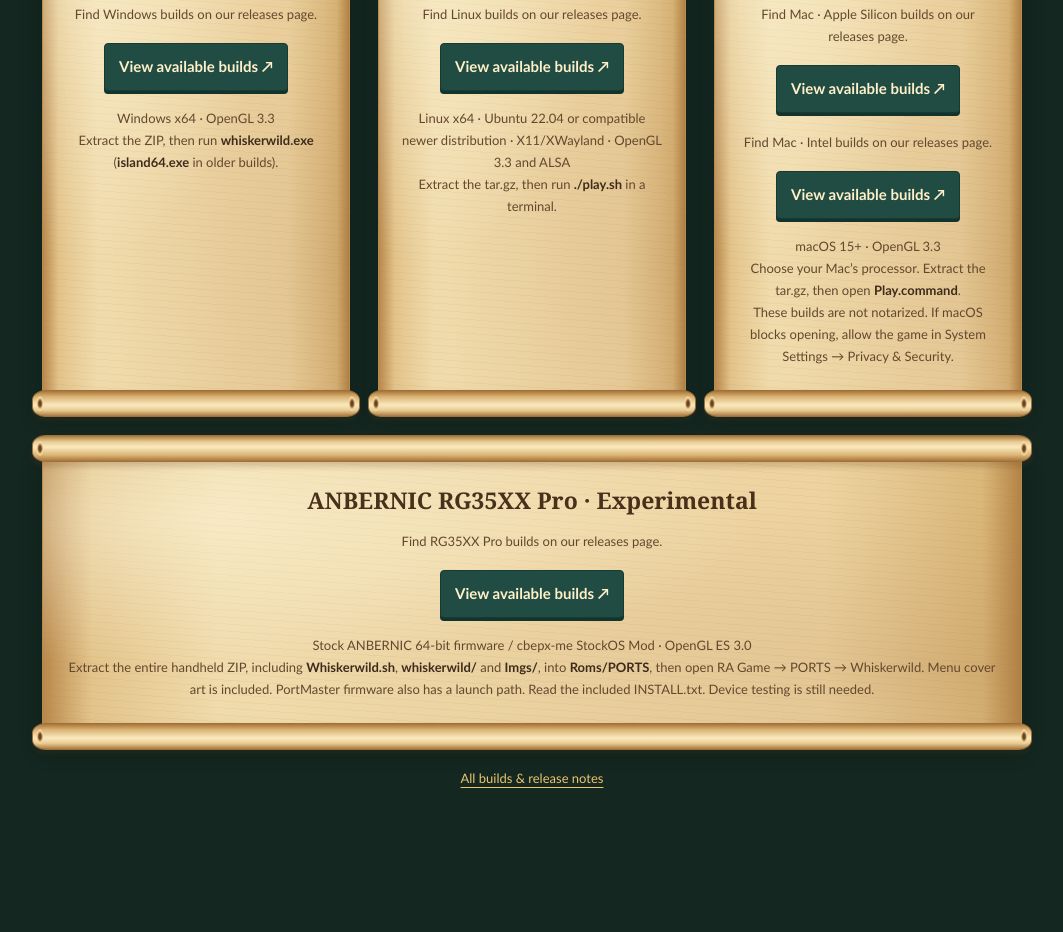
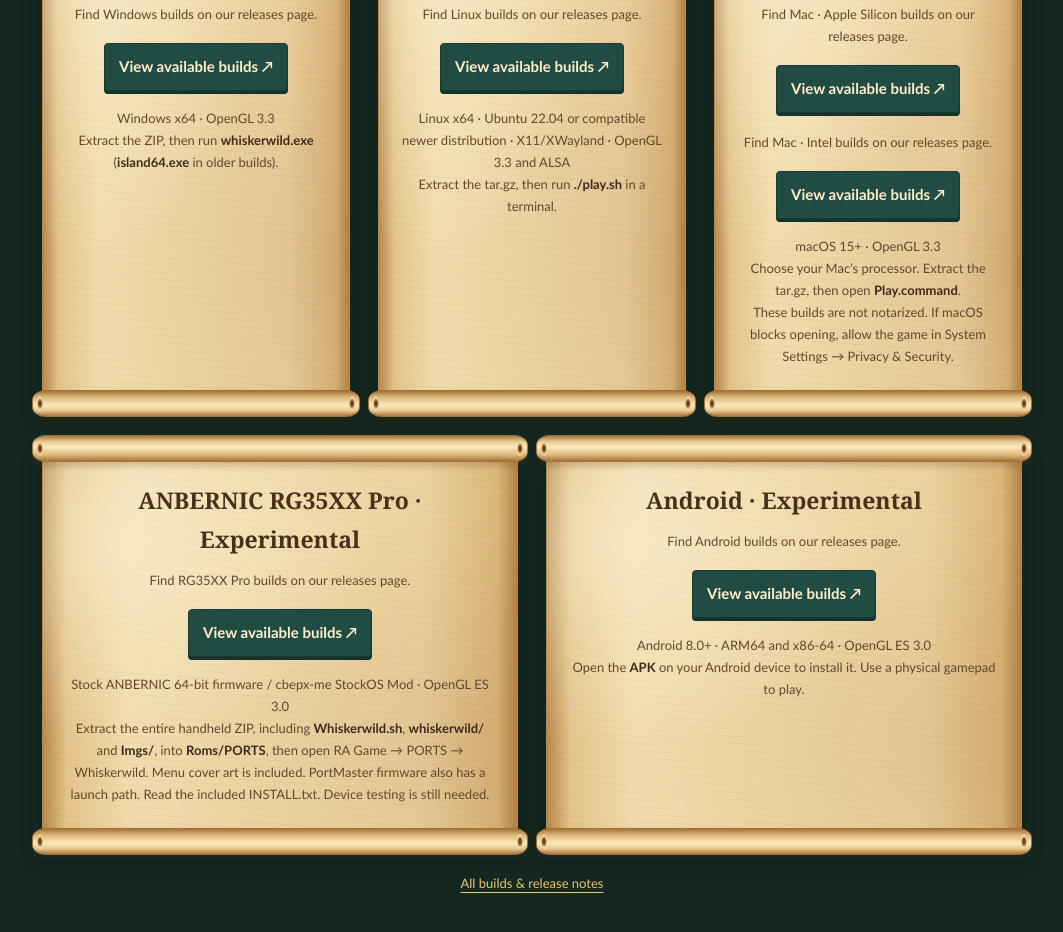
Before and after one commit to wurmmatthias/64-project-public-builds, a plain HTML site: page index.html in a window 1280 px wide. Shown: the part 1756-2688 px from the top of the page, without its empty margins (108-1171 px from the left). Before the commit the page ends 2602 px from the top, so only its background shows below. Drawn offline with Linux system fonts and the light colour scheme; no server answers.

Commit message:
Update Whiskerwild game page

```diff
--- a/downloads.mjs
+++ b/downloads.mjs
@@ -5,10 +5,11 @@ export const PLATFORMS = [
   { id: 'linux-x64', label: 'Linux', suffix: 'linux-x64.tar.gz' },
   { id: 'macos-arm64', label: 'Mac · Apple Silicon', suffix: 'macos-arm64.tar.gz' },
   { id: 'macos-x64', label: 'Mac · Intel', suffix: 'macos-x64.tar.gz' },
-  { id: 'rg35xx-pro-aarch64', label: 'RG35XX Pro', suffix: 'rg35xx-pro-aarch64.zip' }
+  { id: 'rg35xx-pro-aarch64', label: 'RG35XX Pro', suffix: 'rg35xx-pro-aarch64.zip' },
+  { id: 'android', label: 'Android', suffix: 'android.apk' }
 ];
 
-// Only offer matching runtime archives from our public repository.
+// Only offer matching build files from our public repository.
 export function platformAsset(release, platform = 'windows-x64') {
   const target = PLATFORMS.find(candidate => candidate.id === platform);
   if (!target || !/^v[0-9][A-Za-z0-9._-]*$/.test(release?.tag_name)) return undefined;
--- a/index.html
+++ b/index.html
@@ -50,7 +50,7 @@
 
     <div class="description">
       <p>A retro 3D adventure starring a little warrior cat. Explore ten procedurally generated islands, collect golden crystals, and take on goblins and bigger foes with sword and bow. Customize your cat or practise in Training.</p>
-      <p class="muted">In development · Windows · Linux · Mac · RG35XX Pro</p>
+      <p class="muted">In development · Windows · Linux · Mac · RG35XX Pro · Android</p>
     </div>
 
     <section class="builds" aria-labelledby="builds-title">
@@ -80,12 +80,20 @@
           <p class="install-note">macOS 15+ · OpenGL 3.3<br>Choose your Mac’s processor. Extract the tar.gz, then open <strong>Play.command</strong>.<br>These builds are not notarized. If macOS blocks opening, allow the game in System Settings → Privacy &amp; Security.</p>
         </section>
       </div>
+      <div class="platform-builds portable-builds">
         <section class="platform-build" aria-labelledby="rg35xx-title">
           <h3 id="rg35xx-title">ANBERNIC RG35XX Pro · Experimental</h3>
           <p id="rg35xx-pro-aarch64-status" class="muted" role="status" aria-live="polite">Find RG35XX Pro builds on our releases page.</p>
           <a class="download-button" id="rg35xx-pro-aarch64-download" href="https://github.com/wurmmatthias/64-project-public-builds/releases">View RG35XX Pro builds</a>
           <p class="install-note">Stock ANBERNIC 64-bit firmware / cbepx-me StockOS Mod · OpenGL ES 3.0<br>Extract the entire handheld ZIP, including <strong>Whiskerwild.sh</strong>, <strong>whiskerwild/</strong> and <strong>Imgs/</strong>, into <strong>Roms/PORTS</strong>, then open RA Game → PORTS → Whiskerwild. Menu cover art is included. PortMaster firmware also has a launch path. Read the included INSTALL.txt. Device testing is still needed.</p>
         </section>
+        <section class="platform-build" aria-labelledby="android-title">
+          <h3 id="android-title">Android · Experimental</h3>
+          <p id="android-status" class="muted" role="status" aria-live="polite">Find Android builds on our releases page.</p>
+          <a class="download-button" id="android-download" href="https://github.com/wurmmatthias/64-project-public-builds/releases">View Android APKs</a>
+          <p class="install-note">Android 8.0+ · ARM64 and x86-64 · OpenGL ES 3.0<br>Open the <strong>APK</strong> on your Android device to install it. Use a physical gamepad to play.</p>
+        </section>
+      </div>
       <a class="releases-link" href="https://github.com/wurmmatthias/64-project-public-builds/releases">All builds &amp; release notes</a>
     </section>
   </main>
--- a/styles.css
+++ b/styles.css
@@ -56,6 +56,7 @@ h1, h2, h3, p { margin: 0; }
 }
 
 .platform-builds { display: grid; grid-template-columns: repeat(3, minmax(0, 1fr)); gap: 28px; margin: 32px 10px 0; }
+.portable-builds { grid-template-columns: repeat(2, minmax(0, 1fr)); margin: 40px 10px 12px; }
 /* The sheet and its two rolled ends stay flexible as install notes wrap. */
 .platform-build {
   position: relative;
@@ -92,7 +93,6 @@ h1, h2, h3, p { margin: 0; }
 .platform-build h3 { margin-bottom: 10px; color: #49301b; font-family: Georgia, "Times New Roman", serif; font-size: 23px; }
 .platform-build .muted, .platform-build .install-note { color: #63482e; }
 .platform-build .install-note strong { color: #3e2b1c; font-weight: 700; }
-.builds > .platform-build { margin: 40px 10px 12px; }
 .platform-build .download-button { padding: 10px 14px; color: #fff0c9; background: #214c43; border: 1px solid #173b33; box-shadow: 0 3px 0 #12342c; }
 .platform-build .download-button:hover { background: #2c6053; }
 .platform-build .download-button:focus-visible { outline-color: #214c43; }
```
Also changed, not shown: 1 other file. Lines whose indentation alone changed are shown as unchanged.
